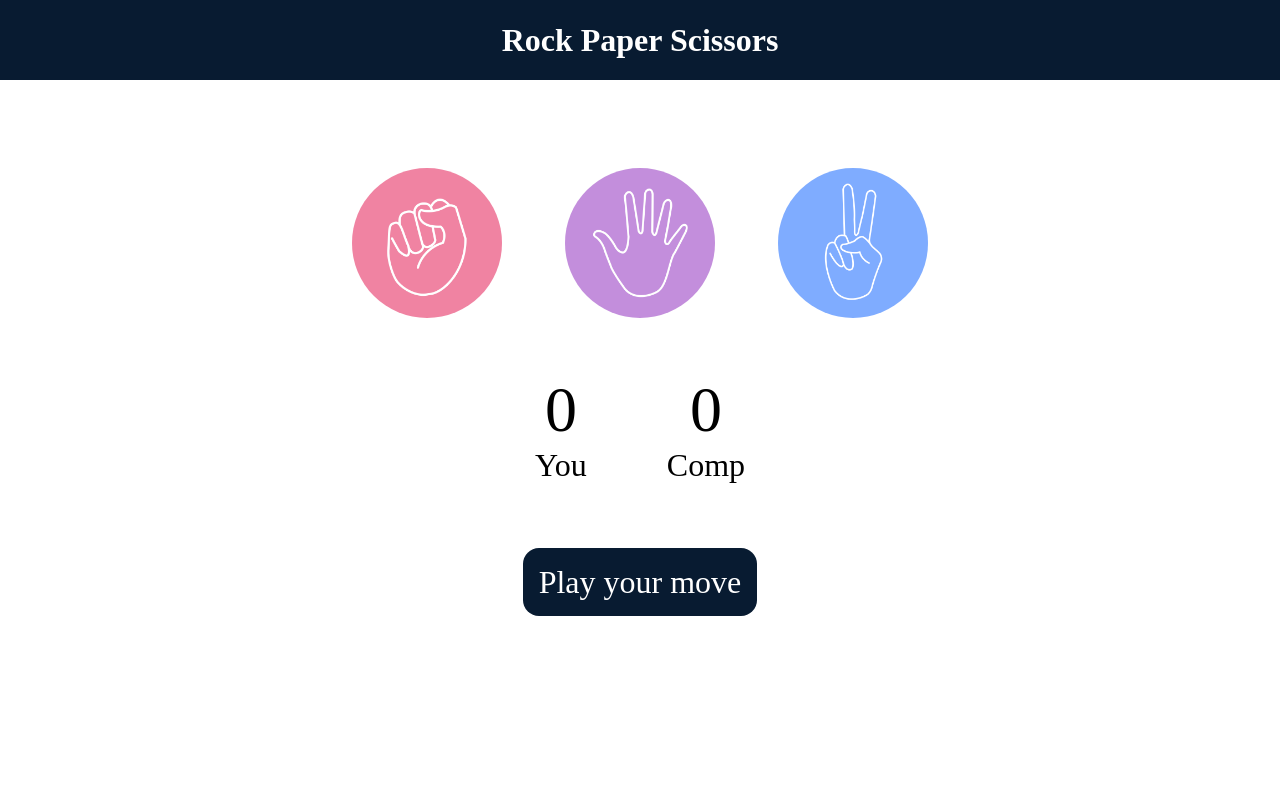
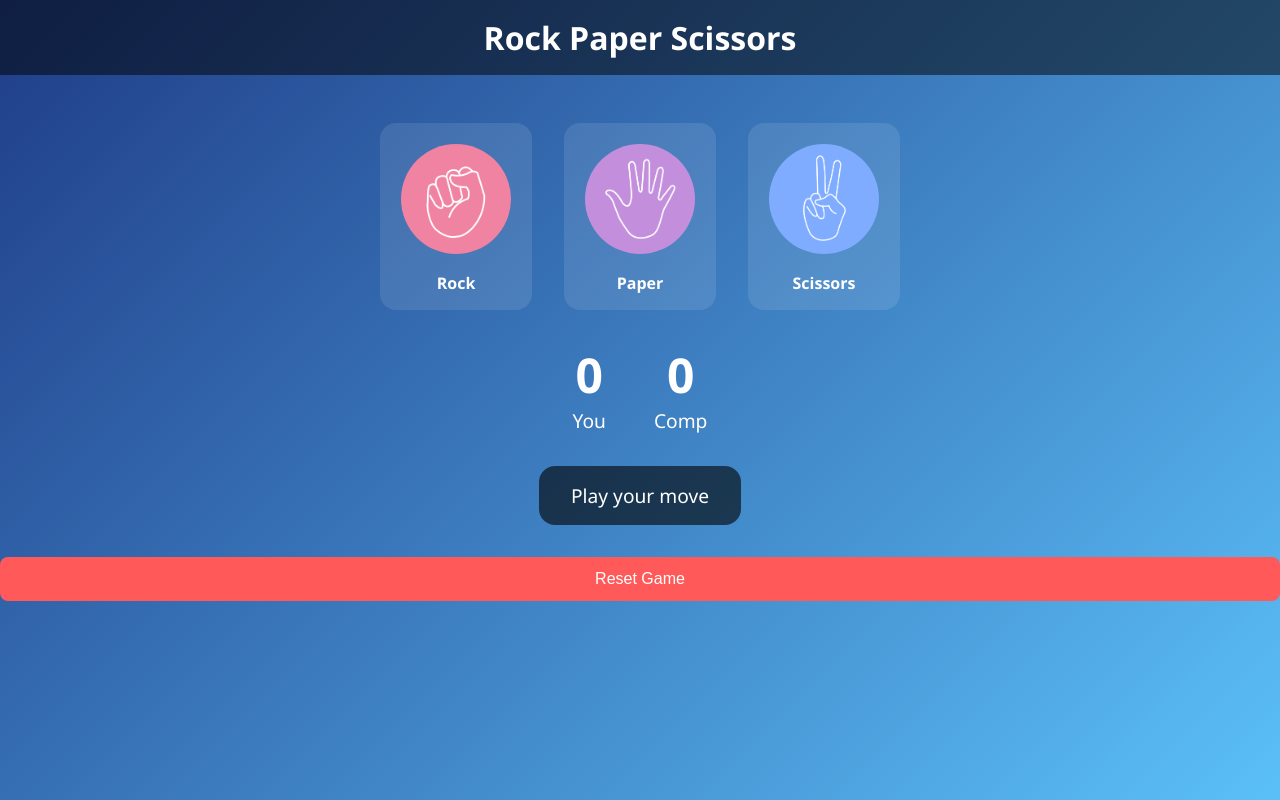
Before and after one commit to Vishnu-sharma-090502/Rock-Paper-Scissor-Game, a plain HTML site: page index.html in a window 1280 px wide. Drawn offline with Linux system fonts and the light colour scheme.

Commit message:
add reset button

```diff
--- a/app.js
+++ b/app.js
@@ -3,9 +3,9 @@ let compScore = 0;
 
 const choices = document.querySelectorAll(".choice");
 const msg = document.querySelector("#msg");
-
 const userScorePara = document.querySelector("#user-score");
 const compScorePara = document.querySelector("#comp-score");
+const resetBtn = document.querySelector("#reset-btn");
 
 const genCompChoice = () => {
   const options = ["rock", "paper", "scissors"];
@@ -14,41 +14,36 @@ const genCompChoice = () => {
 };
 
 const drawGame = () => {
-  msg.innerText = "Game was Draw. Play again.";
-  msg.style.backgroundColor = "#081b31";
+  msg.innerText = "It's a draw! Try again.";
+  msg.style.backgroundColor = "rgba(0, 0, 0, 0.6)";
 };
 
 const showWinner = (userWin, userChoice, compChoice) => {
   if (userWin) {
     userScore++;
     userScorePara.innerText = userScore;
-    msg.innerText = `You win! Your ${userChoice} beats ${compChoice}`;
+    msg.innerText = `You win! Your ${userChoice} beats ${compChoice}.`;
     msg.style.backgroundColor = "green";
   } else {
     compScore++;
     compScorePara.innerText = compScore;
-    msg.innerText = `You lost. ${compChoice} beats your ${userChoice}`;
+    msg.innerText = `You lose! ${compChoice} beats ${userChoice}.`;
     msg.style.backgroundColor = "red";
   }
 };
 
 const playGame = (userChoice) => {
-  //Generate computer choice
   const compChoice = genCompChoice();
 
   if (userChoice === compChoice) {
-    //Draw Game
     drawGame();
   } else {
     let userWin = true;
     if (userChoice === "rock") {
-      //scissors, paper
       userWin = compChoice === "paper" ? false : true;
     } else if (userChoice === "paper") {
-      //rock, scissors
       userWin = compChoice === "scissors" ? false : true;
     } else {
-      //rock, paper
       userWin = compChoice === "rock" ? false : true;
     }
     showWinner(userWin, userChoice, compChoice);
@@ -61,3 +56,12 @@ choices.forEach((choice) => {
     playGame(userChoice);
   });
 });
+
+resetBtn.addEventListener("click", () => {
+  userScore = 0;
+  compScore = 0;
+  userScorePara.innerText = userScore;
+  compScorePara.innerText = compScore;
+  msg.innerText = "Play your move";
+  msg.style.backgroundColor = "rgba(0, 0, 0, 0.6)";
+});
--- a/index.html
+++ b/index.html
@@ -8,15 +8,19 @@
   </head>
   <body>
     <h1>Rock Paper Scissors</h1>
+
     <div class="choices">
       <div class="choice" id="rock">
-        <img src="./images/rock.png" />
+        <img src="./images/rock.png" alt="Rock" />
+        <p>Rock</p>
       </div>
       <div class="choice" id="paper">
-        <img src="./images/paper.png" />
+        <img src="./images/paper.png" alt="Paper" />
+        <p>Paper</p>
       </div>
       <div class="choice" id="scissors">
-        <img src="./images/scissors.png" />
+        <img src="./images/scissors.png" alt="Scissors" />
+        <p>Scissors</p>
       </div>
     </div>
 
@@ -34,6 +38,9 @@
     <div class="msg-container">
       <p id="msg">Play your move</p>
     </div>
+
+    <button id="reset-btn">Reset Game</button>
+
     <script src="app.js"></script>
   </body>
 </html>
--- a/style.css
+++ b/style.css
@@ -1,68 +1,125 @@
 * {
   margin: 0;
   padding: 0;
+  box-sizing: border-box;
+}
+
+body {
+  font-family: 'Segoe UI', Tahoma, Geneva, Verdana, sans-serif;
+  background: linear-gradient(135deg, #1f3c88, #5bc0f8);
+  color: #fff;
   text-align: center;
+  min-height: 100vh;
+  display: flex;
+  flex-direction: column;
 }
 
 h1 {
-  background-color: #081b31;
-  color: #fff;
-  height: 5rem;
-  line-height: 5rem;
-}
-
-.choice {
-  height: 165px;
-  width: 165px;
-  border-radius: 50%;
-  display: flex;
-  justify-content: center;
-  align-items: center;
-}
-
-.choice:hover {
-  cursor: pointer;
-  background-color: #081b31;
-}
-
-img {
-  height: 150px;
-  width: 150px;
-  object-fit: cover;
-  border-radius: 50%;
+  background-color: rgba(0, 0, 0, 0.5);
+  padding: 1rem;
+  font-size: 2rem;
 }
 
 .choices {
   display: flex;
   justify-content: center;
   align-items: center;
-  gap: 3rem;
-  margin-top: 5rem;
+  gap: 2rem;
+  margin-top: 3rem;
+  flex-wrap: wrap;
+}
+
+.choice {
+  background: rgba(255, 255, 255, 0.1);
+  padding: 1rem;
+  border-radius: 1rem;
+  transition: transform 0.3s, border 0.3s;
+  cursor: pointer;
+}
+
+.choice:hover {
+  transform: scale(1.1);
+}
+
+.choice img {
+  height: 120px;
+  width: 120px;
+  object-fit: cover;
+  border-radius: 50%;
+  border: 5px solid transparent;
+  transition: border 0.3s;
+}
+
+.choice:hover img {
+  border: 5px solid #fff;
+}
+
+.choice p {
+  margin-top: 0.5rem;
+  font-weight: bold;
 }
 
 .score-board {
   display: flex;
   justify-content: center;
-  align-items: center;
-  font-size: 2rem;
-  margin-top: 3rem;
-  gap: 5rem;
+  gap: 3rem;
+  margin-top: 2rem;
+  font-size: 1.2rem;
 }
 
-#user-score,
-#comp-score {
-  font-size: 4rem;
+.score p:first-child {
+  font-size: 3rem;
+  font-weight: bold;
 }
 
 .msg-container {
-  margin-top: 5rem;
+  margin-top: 2rem;
 }
 
 #msg {
-  background-color: #081b31;
+  background-color: rgba(0, 0, 0, 0.6);
+  display: inline-block;
+  padding: 1rem 2rem;
+  border-radius: 1rem;
+  font-size: 1.2rem;
+}
+
+#reset-btn {
+  margin-top: 2rem;
+  padding: 0.8rem 2rem;
+  font-size: 1rem;
+  border: none;
+  border-radius: 8px;
+  background-color: #ff5959;
   color: #fff;
-  font-size: 2rem;
-  display: inline;
-  padding: 1rem;
-  border-radius: 1rem;
+  cursor: pointer;
+  transition: background 0.3s;
 }
+
+#reset-btn:hover {
+  background-color: #ff3030;
+}
+
+@media (max-width: 768px) {
+  .choices {
+    gap: 1rem;
+  }
+
+  .choice img {
+    height: 80px;
+    width: 80px;
+  }
+
+  .score-board {
+    gap: 1.5rem;
+  }
+
+  #msg {
+    font-size: 1rem;
+    padding: 0.8rem 1.5rem;
+  }
+
+  #reset-btn {
+    width: 100%;
+  }
+}
```
